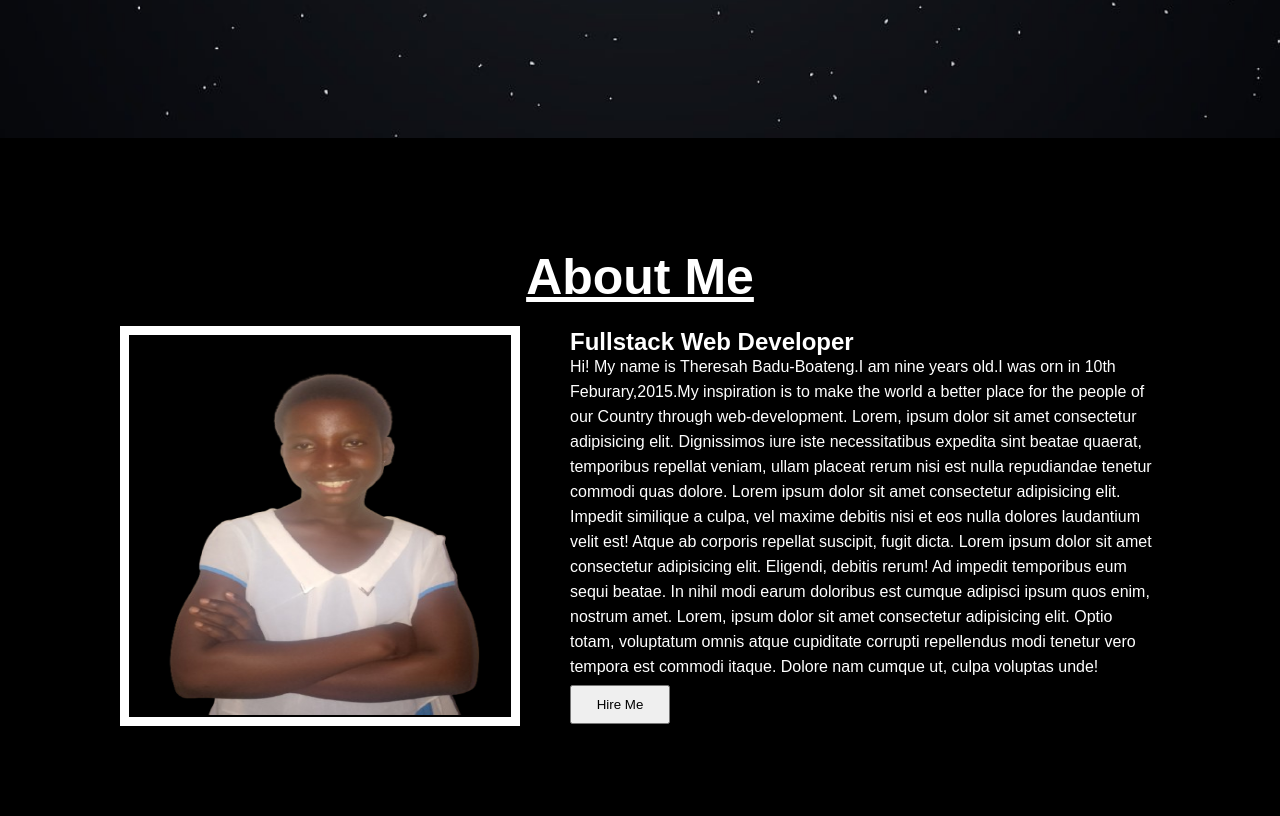
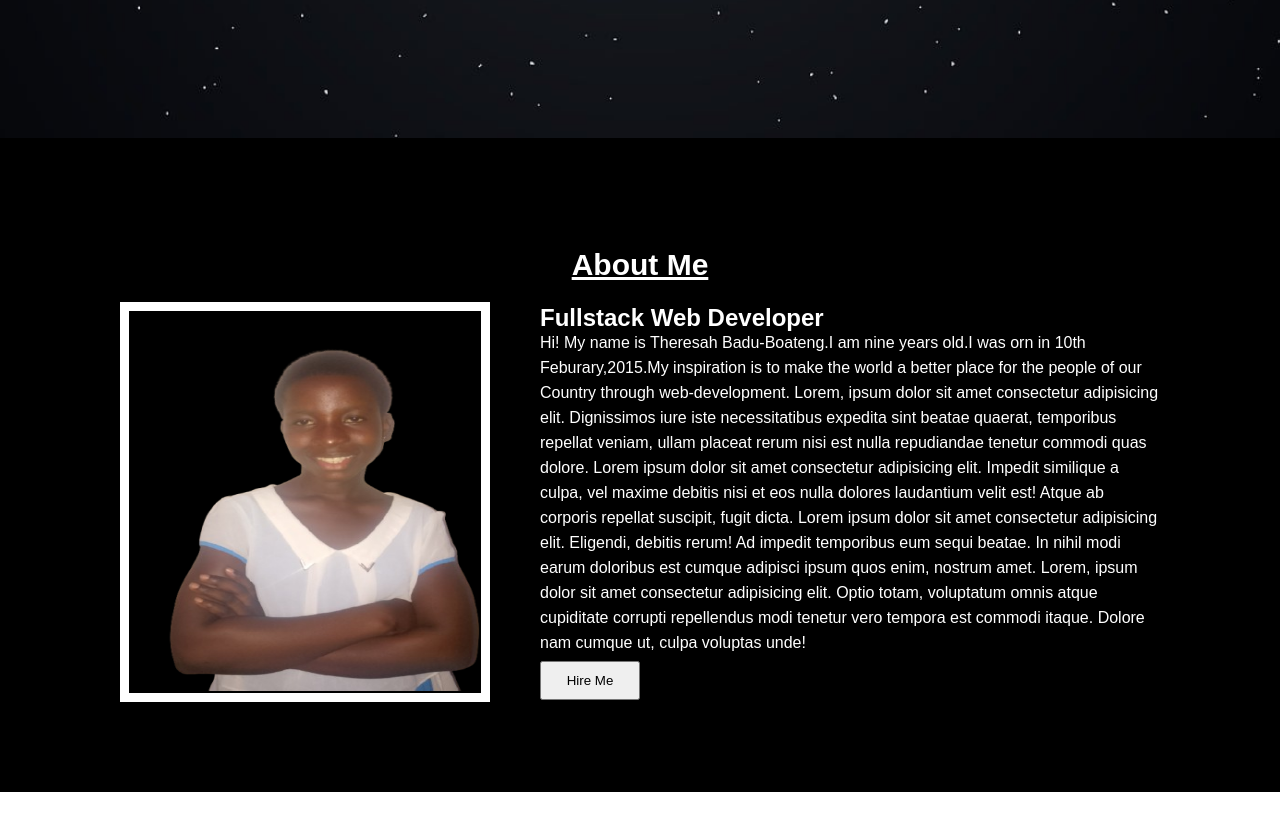
Before and after one commit to Afia-White/afia-white-portfolio, a plain HTML site: page index.html in a window 1280 px wide. Shown: the part 757-1573 px from the top of the page. After the commit the page ends 1549 px from the top, so only its background shows below. Drawn offline with Linux system fonts and the light colour scheme.

Commit message:
new fixes7

```diff
--- a/style.css
+++ b/style.css
@@ -250,7 +250,7 @@ span{
     text-decoration-color:white;
     color:white;
     font-weight:600;
-    font-size:50px;
+    font-size:30px;
 }
 
 #about{
@@ -276,7 +276,7 @@ span{
 .about-main div:nth-child(1){
     border:0.6rem solid white;
     height:400px;
-    width:400px;
+    width:370px;
 }
 
 .about-main > div h1 , p{
```
